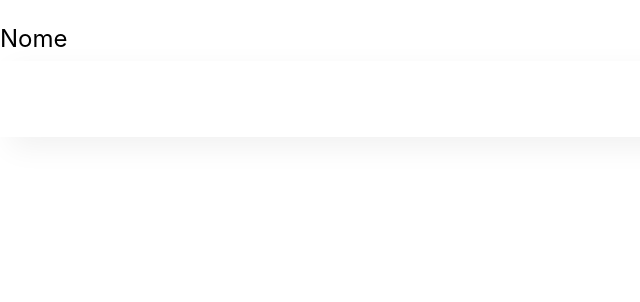
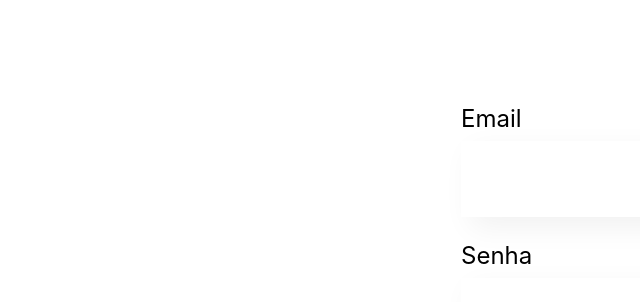
Before and after one commit to kSantiagoP/manutencaoLeads, a React (Create React App) app in the folder projetolead/: page / in a window 1280 px wide. Shown: the top 302 px of the page, without its empty margins (0-640 px from the left). Built offline with nearby package versions, Linux system fonts and the light colour scheme.

Commit message:
Implementações de componentes compostos p/ login

```diff
--- a/projetolead/src/App.js
+++ b/projetolead/src/App.js
@@ -1,9 +1,11 @@
-import TextField from "./components/TextField";
+import LoginForm from "./components/LoginForm";
+
 
 function App() {
+  //colocar o Logo centralizado como banner no head da página
   return (
     <div className="App">
-        <TextField label="Nome"></TextField>
+      <LoginForm></LoginForm>
     </div>
   );
 }
--- /dev/null
+++ b/projetolead/src/components/EmailField/index.js
@@ -0,0 +1,11 @@
+import TextField from "../TextField";
+
+const EmailField = (props) =>{
+
+    return (
+        <TextField label="Email" type="email"></TextField>
+    )
+}
+
+
+export default EmailField;
--- /dev/null
+++ b/projetolead/src/components/LoginForm/LoginForm.css
@@ -0,0 +1,10 @@
+.loginForm{
+    display: flex;
+    justify-content: center;
+    margin: 80px 0;
+}
+
+
+.loginForm form{
+    max-width: 80%;
+}
--- /dev/null
+++ b/projetolead/src/components/LoginForm/index.js
@@ -0,0 +1,18 @@
+import './LoginForm.css';
+import PasswordField from "../PasswordField";
+import EmailField from "../EmailField";
+
+function LoginForm(){
+    return(
+        <section className="loginForm">
+            <form>
+                <EmailField/>
+                <PasswordField/>
+            </form>
+        </section>
+    );
+
+
+}
+
+export default LoginForm;
--- /dev/null
+++ b/projetolead/src/components/PasswordField/index.js
@@ -0,0 +1,11 @@
+import TextField from "../TextField";
+
+
+const PasswordField = (props) =>{
+    return(
+        <TextField label="Senha" type="password"></TextField>
+    )
+}
+
+
+export default PasswordField;
--- a/projetolead/src/components/TextField/index.js
+++ b/projetolead/src/components/TextField/index.js
@@ -4,7 +4,7 @@ const TextField = (props) => {
     return(
         <div className="textField">
             <label>{props.label}</label>
-            <input placeholder=""/>
+            <input placeholder="" type={props.type}/>
         </div>
     )
 }
```
Also changed, not shown: projetolead/src/components/Login/index.js (deleted, +0 -9 lines), projetolead/src/components/SignInForm/index.js (added, +16 -0 lines), projetolead/src/components/SignInForm/SignInForm.css (added), 1 other file (tests, documents, lock files or other folders).
